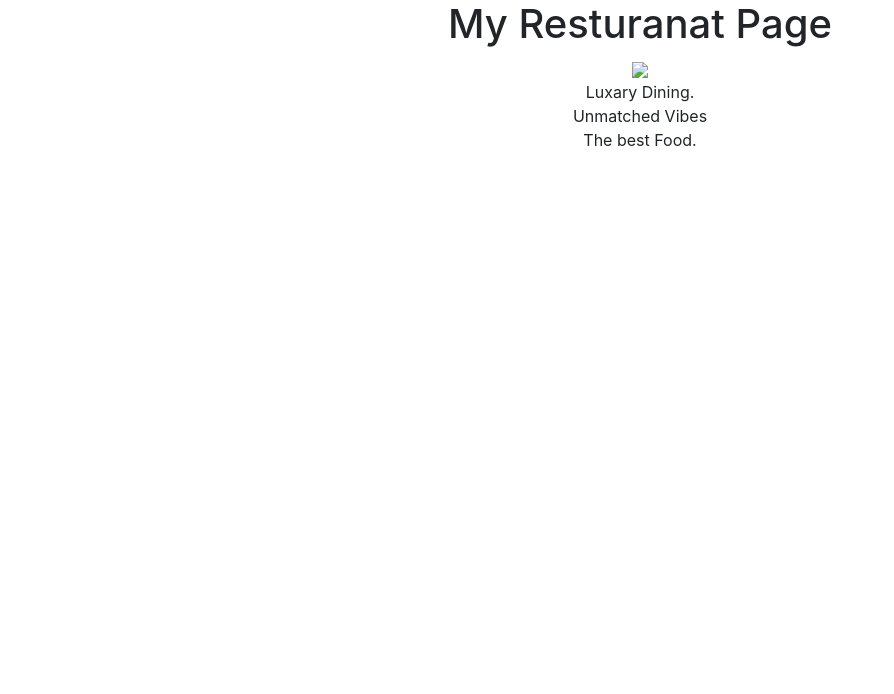
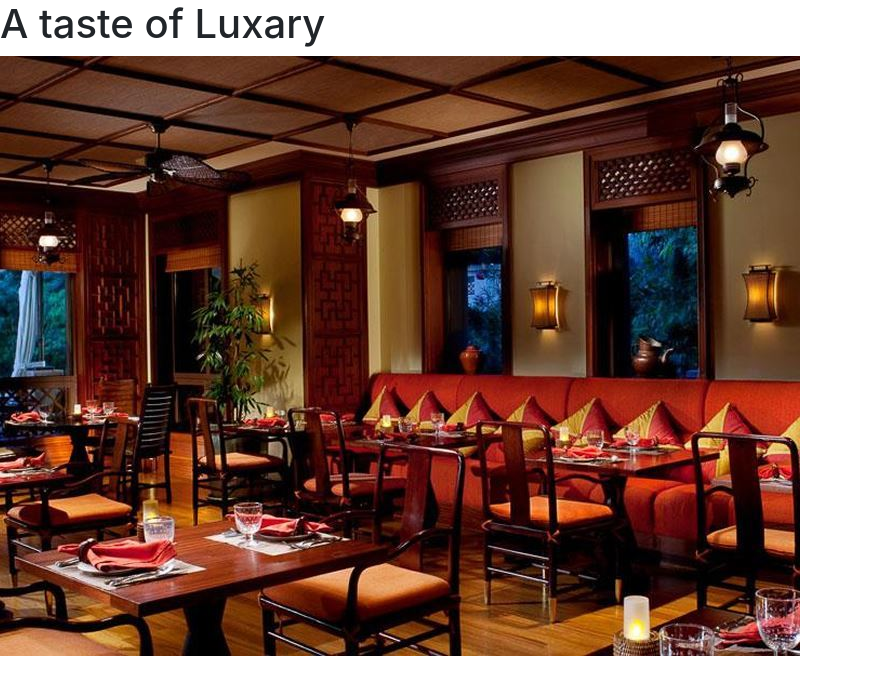
Before and after one commit to AdnanGondal/resturantPage, a plain HTML site: page index.html in a window 1280 px wide. Shown: the whole page, without its empty margins (0-894 px from the left). Drawn offline with nearby package versions, Linux system fonts and the light colour scheme.

Commit message:
JS modules/pages set up- need to do nav and then complete each page

```diff
--- a/index.html
+++ b/index.html
@@ -11,14 +11,9 @@
    <link rel="stylesheet" href="https://stackpath.bootstrapcdn.com/bootstrap/4.1.3/css/bootstrap.min.css" integrity="sha384-MCw98/SFnGE8fJT3GXwEOngsV7Zt27NXFoaoApmYm81iuXoPkFOJwJ8ERdknLPMO" crossorigin="anonymous">
  </head>
  <body>
-        <div id="content" class = "text-center" >
-        <h1> My Resturanat Page</h1>
-        <div >
-            <img src="../img/pai-thai-madinat-jumeirah.jpg" class="img-responsive mw-100 mh-40" id="main-image" >
-        </div>
+      <div id = "content">
 
-        <p> Luxary Dining. <br> Unmatched Vibes <br> The best Food. </p>
-    </div>
-<script src="main.js"></script>
+      </div>
+    <script src="main.js"></script>
  </body>
 </html>
--- a/main.js
+++ b/main.js
@@ -1 +1 @@
-!function(e){var t={};function r(n){if(t[n])return t[n].exports;var o=t[n]={i:n,l:!1,exports:{}};return e[n].call(o.exports,o,o.exports,r),o.l=!0,o.exports}r.m=e,r.c=t,r.d=function(e,t,n){r.o(e,t)||Object.defineProperty(e,t,{enumerable:!0,get:n})},r.r=function(e){"undefined"!=typeof Symbol&&Symbol.toStringTag&&Object.defineProperty(e,Symbol.toStringTag,{value:"Module"}),Object.defineProperty(e,"__esModule",{value:!0})},r.t=function(e,t){if(1&t&&(e=r(e)),8&t)return e;if(4&t&&"object"==typeof e&&e&&e.__esModule)return e;var n=Object.create(null);if(r.r(n),Object.defineProperty(n,"default",{enumerable:!0,value:e}),2&t&&"string"!=typeof e)for(var o in e)r.d(n,o,function(t){return e[t]}.bind(null,o));return n},r.n=function(e){var t=e&&e.__esModule?function(){return e.default}:function(){return e};return r.d(t,"a",t),t},r.o=function(e,t){return Object.prototype.hasOwnProperty.call(e,t)},r.p="",r(r.s=0)}([function(e,t){}]);
+!function(e){var t={};function r(n){if(t[n])return t[n].exports;var o=t[n]={i:n,l:!1,exports:{}};return e[n].call(o.exports,o,o.exports,r),o.l=!0,o.exports}r.m=e,r.c=t,r.d=function(e,t,n){r.o(e,t)||Object.defineProperty(e,t,{enumerable:!0,get:n})},r.r=function(e){"undefined"!=typeof Symbol&&Symbol.toStringTag&&Object.defineProperty(e,Symbol.toStringTag,{value:"Module"}),Object.defineProperty(e,"__esModule",{value:!0})},r.t=function(e,t){if(1&t&&(e=r(e)),8&t)return e;if(4&t&&"object"==typeof e&&e&&e.__esModule)return e;var n=Object.create(null);if(r.r(n),Object.defineProperty(n,"default",{enumerable:!0,value:e}),2&t&&"string"!=typeof e)for(var o in e)r.d(n,o,function(t){return e[t]}.bind(null,o));return n},r.n=function(e){var t=e&&e.__esModule?function(){return e.default}:function(){return e};return r.d(t,"a",t),t},r.o=function(e,t){return Object.prototype.hasOwnProperty.call(e,t)},r.p="",r(r.s=0)}([function(e,t,r){"use strict";r.r(t);const n=(()=>{let e=document.createElement("div"),t=document.createElement("h1"),r=document.createElement("img");return{render:n=>{t.textContent="A taste of Luxary",e.appendChild(t),r.src="img/pai-thai-madinat-jumeirah.jpg",e.appendChild(r),n.appendChild(e)}}})();(()=>{let e=document.querySelector("#content");return{render:()=>{n.render(e)}}})().render()}]);
```
Also changed, not shown: img/pai-thai-madinat-jumeirah.jpg (added).
